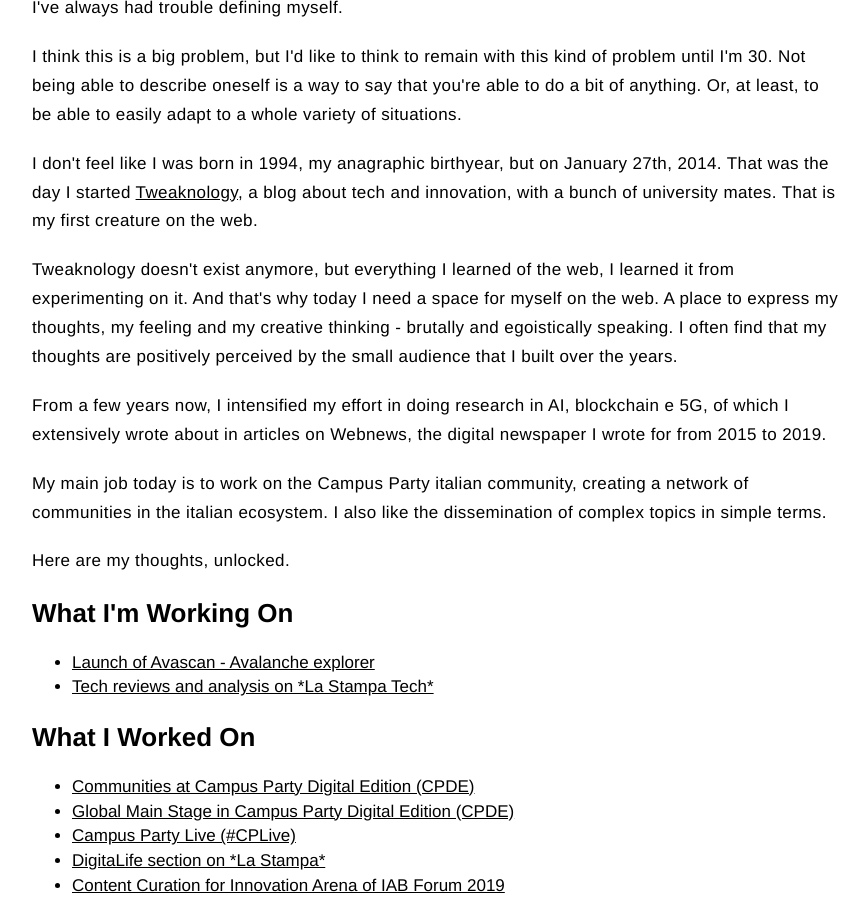
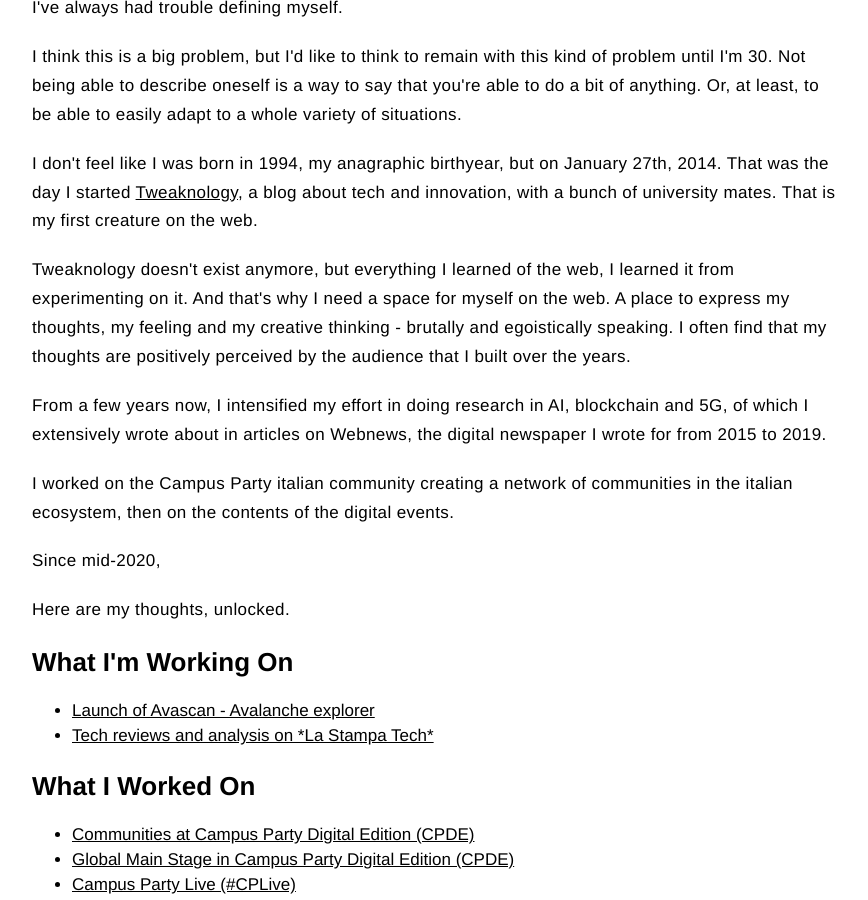
Before and after one commit to iJaack/Jaack, a Jekyll site: the page built from en/about.html, in a window 1280 px wide and 900 px high, scrolled down 648 px. Shown: the whole window, without its empty margins (203-1071 px from the left). Built offline with Jekyll 4.4.1, drawn with Linux system fonts in a browser that asks for light colours; comment, search, counter and statistics services are not loaded.

Commit message:
Updates to about me page

```diff
--- a/Gemfile
+++ b/Gemfile
@@ -5,3 +5,5 @@
 gem 'jekyll-admin'
 gem "jekyll-seo-tag"
 gem "jekyll-gist"
+
+gem "webrick", "~> 1.7"
--- a/en/about.html
+++ b/en/about.html
@@ -19,18 +19,19 @@
    That is my first creature on the web.</p>
 
 <p>Tweaknology doesn't exist anymore, but everything I learned of the web, I learned it
- from experimenting on it. And that's why today I need a space for myself on the web.
+ from experimenting on it. And that's why I need a space for myself on the web.
  A place to express my thoughts, my feeling and my creative thinking -
  brutally and egoistically speaking. I often find that my thoughts are positively
- perceived by the small audience that I built over the years.</p>
+ perceived by the audience that I built over the years.</p>
 
 <p>From a few years now, I intensified my effort in doing research in AI,
-  blockchain e 5G, of which I extensively wrote about in articles on Webnews,
+  blockchain and 5G, of which I extensively wrote about in articles on Webnews,
   the digital newspaper I wrote for from 2015 to 2019.</p>
 
-<p>My main job today is to work on the Campus Party italian community, creating
-a network of communities in the italian ecosystem. I also like the dissemination
- of complex topics in simple terms.
+<p>I worked on the Campus Party italian community creating
+a network of communities in the italian ecosystem, then on the contents of the digital events.</p>
+
+<p>Since mid-2020,
 
 <p>Here are my thoughts, unlocked.</p>
 
```
Also changed, not shown: about.md (+9 -5 lines).
